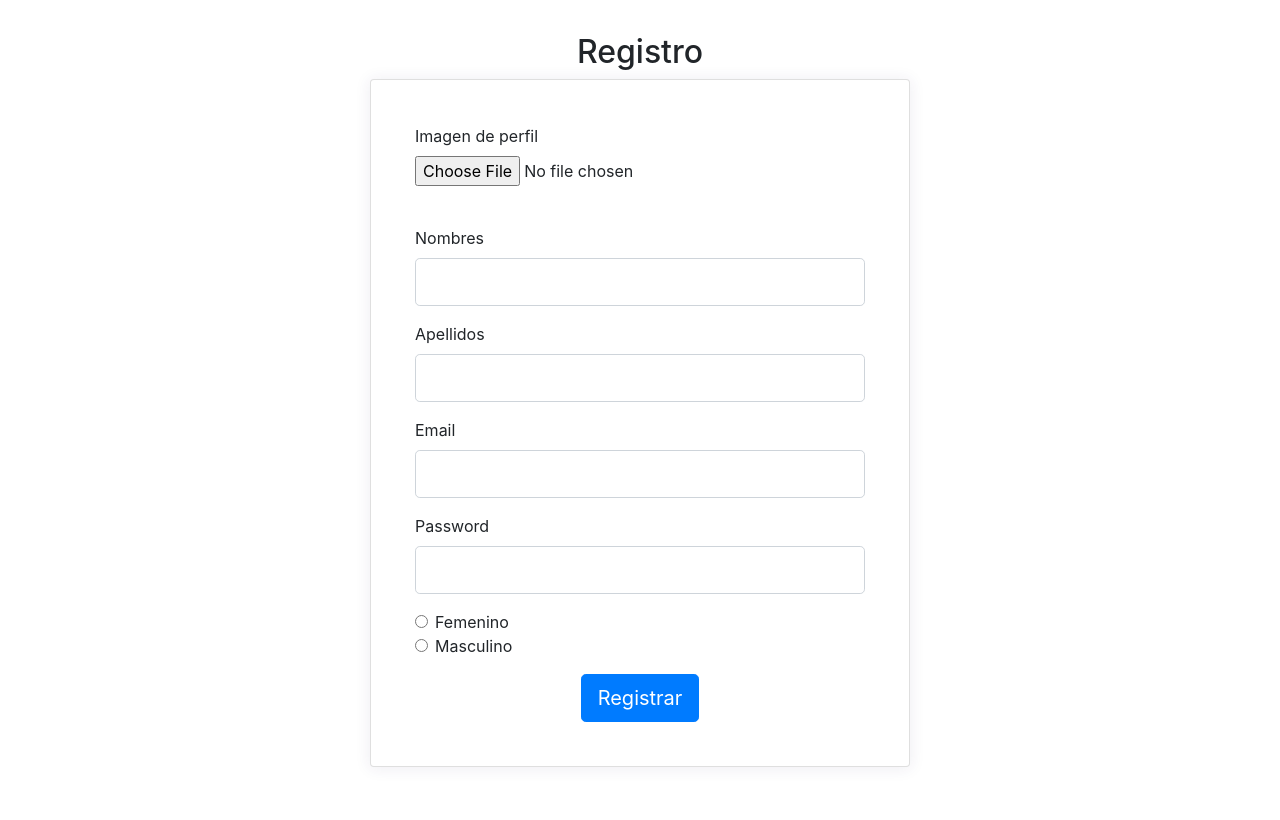
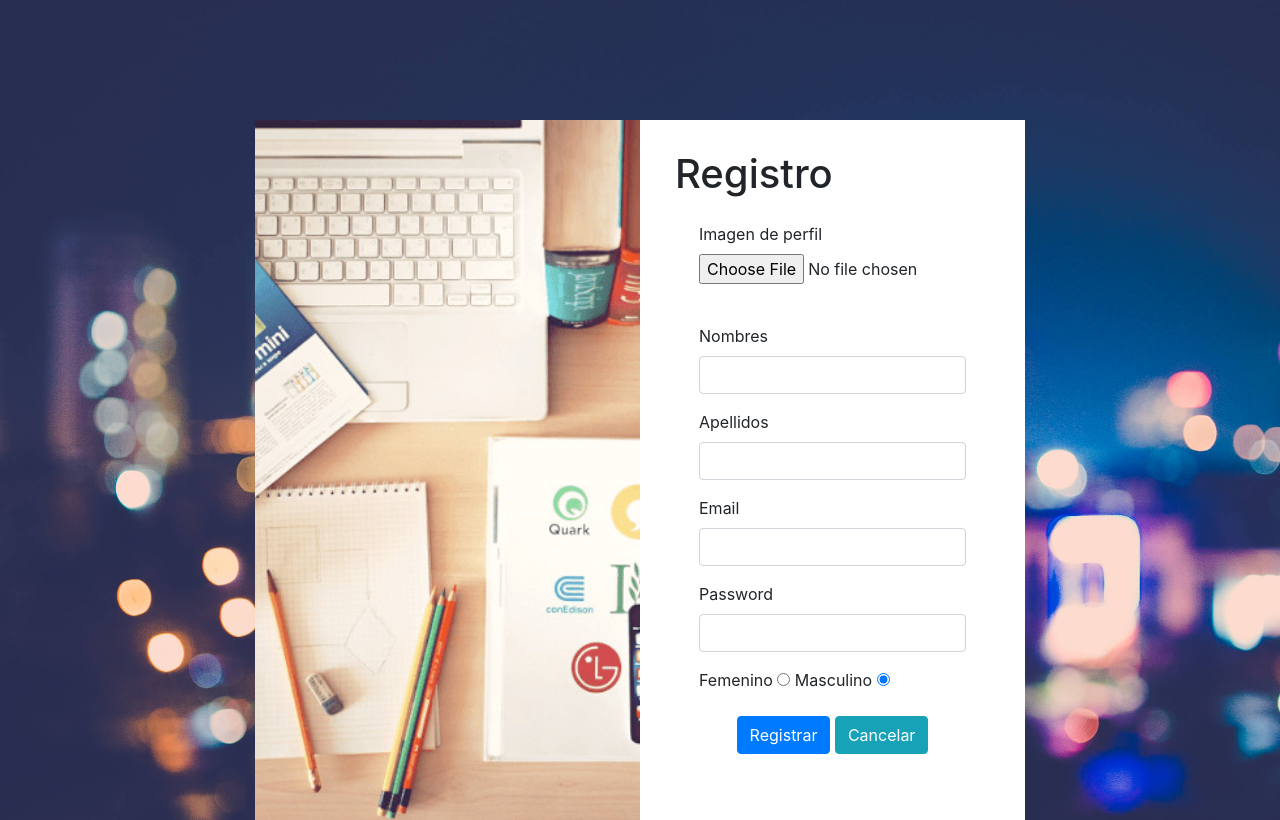
Before and after one commit to nlemarodriguez/Programacion-segura, a Flask app: page /registro in a window 1280 px wide. Before the commit the page ends 767 px from the top, so only its background shows below. Run offline with Flask 2, Linux system fonts and the light colour scheme; some libraries are stand-ins or nearby versions.

Commit message:
Se ajusta registro

```diff
--- a/static/css/registro.css
+++ b/static/css/registro.css
@@ -1,29 +1,73 @@
-body {
-    margin-top: 20px;
-    background-color: #f2f3f8;
+html{
+    background: url("/../../static/imagenes/background.jpg") no-repeat;
+	background-size: cover;
+    min-height: 100%;
 }
 
-.card {
-    margin-bottom: 1.5rem;
-    box-shadow: 0 1px 15px 1px rgba(52, 40, 104, .08);
+body{
+	background-color: transparent;
 }
 
-.card {
-    position: relative;
-    display: -ms-flexbox;
-    display: flex;
-    -ms-flex-direction: column;
-    flex-direction: column;
-    min-width: 0;
-    word-wrap: break-word;
-    background-color: #fff;
-    background-clip: border-box;
-    border: 1px solid #e5e9f2;
-    border-radius: .2rem;
+#registration-form{
+	max-width: 800px;
+	margin: 120px auto;
 }
 
-.thumb {
-    height: 300px;
-    border: 1px solid #000;
-    margin: 10px 5px 0 0;
+#registration-form .image{
+	float:left;
+	background-image: url("/../../static/imagenes/desk.jpg");
+	height: 700px;
+	width: 50%;
+	background-size: cover;
+	background-position: 25%;
 }
+
+#registration-form .frm{
+	float:right;
+	height: 700px;
+    width: 50%;
+    min-width: 250px;
+    padding: 0 35px;
+    background-size: 100% 100%;
+    background-color: white;
+}
+
+#registration-form h1{
+	margin-top: 30px;
+	margin-bottom: 20px;
+}
+
+
+@media screen and (max-width: 700px){
+	#registration-form .image{
+		width: 30%;
+	    background-position: 60%;
+	}
+
+	#registration-form .frm{
+		width: 70%;
+	}
+
+	#registration-form .form-control{
+		width: 100%;
+	}
+}
+
+@media screen and (max-width: 500px){
+	#registration-form .image{
+		display: none;
+	}
+
+	#registration-form .frm{
+		width: 100%;
+	}
+
+	#registration-form h1{
+		text-align: center;
+	}
+
+	#registration-form .btn{
+		width: 100%;
+		margin-top: 20px;
+	}
+}
--- a/templates/registro.html
+++ b/templates/registro.html
@@ -1,17 +1,14 @@
-<link href="//maxcdn.bootstrapcdn.com/bootstrap/4.1.1/css/bootstrap.min.css" rel="stylesheet" id="bootstrap-css">
-<script src="//maxcdn.bootstrapcdn.com/bootstrap/4.1.1/js/bootstrap.min.js"></script>
-<script src="//cdnjs.cloudflare.com/ajax/libs/jquery/2.2.4/jquery.min.js"></script>
-<!------ Include the above in your HEAD tag ---------->
+<!DOCTYPE html>
+<html>
 
-
-<html>
 <head>
-
-    <link rel="stylesheet" href="{{ url_for('static', filename='css/registro.css') }}">
+    <meta name="viewport" content="width=device-width, initial-scale=1">
+    <meta charset="utf-8">
+    <title></title>
+    <link rel="stylesheet" type="text/css" href="/static/css/registro.css">
     <link href="//maxcdn.bootstrapcdn.com/bootstrap/4.1.1/css/bootstrap.min.css" rel="stylesheet" id="bootstrap-css">
     <script src="//maxcdn.bootstrapcdn.com/bootstrap/4.1.1/js/bootstrap.min.js"></script>
     <script src="//cdnjs.cloudflare.com/ajax/libs/jquery/3.2.1/jquery.min.js"></script>
-    <!------ Include the above in your HEAD tag ---------->
     <style>
         .foto_perfil_busqueda {
             max-width: 100%;
@@ -23,18 +20,24 @@
         }
     </style>
 </head>
-<body id="LoginForm">
-<div class="container h-100">
-    <div class="row h-100">
-        <div class="col-sm-10 col-md-8 col-lg-6 mx-auto d-table h-100">
-            <div class="d-table-cell align-middle">
 
-                <div class="text-center mt-4">
-                    <h1 class="h2">Registro</h1>
+<body>
+<div class="container" id="registration-form">
+    <div class="image"></div>
+    <div class="frm">
+        <h1>Registro</h1>
+        {% with messages = get_flashed_messages() %}
+                {% if messages %}
+                    {% for message in messages %}
+                        <div class="alert alert-danger alert-dismissible fade show" role="alert">
+                            {{ message }}
+                            <button type="button" class="close" data-dismiss="alert" aria-label="Close">
+                                <span aria-hidden="true">&times;</span>
+                            </button>
                         </div>
-
-                <div class="card">
-                    <div class="card-body">
+                    {% endfor %}
+                {% endif %}
+            {% endwith %}
         <div class="m-sm-4">
             <form action="/registrar_usuario" method="POST" enctype="multipart/form-data">
                 <div class="form-group">
@@ -45,21 +48,21 @@
                 </div>
                 <div class="form-group">
                     <label>Nombres</label>
-                                    <input class="form-control form-control-lg" type="text" name="first_name">
+                    <input class="form-control" required type="text" name="first_name">
                 </div>
                 <div class="form-group">
                     <label>Apellidos</label>
-                                    <input class="form-control form-control-lg" type="text" name="last_name">
+                    <input class="form-control" required type="text" name="last_name">
                 </div>
                 <div class="form-group">
                     <label>Email</label>
-                                    <input class="form-control form-control-lg" type="email" name="email">
+                    <input class="form-control" required type="email" name="email">
                 </div>
                 <div class="form-group">
                     <label>Password</label>
-                                    <input class="form-control form-control-lg" type="password" name="password">
+                    <input class="form-control" required type="password" name="password">
                 </div>
-                                {#<div class="form-group">
+                <div class="form-group">
                     <div>
                         <label class="radio-container">Femenino
                             <input type="radio" checked="checked" value="F" name="gender">
@@ -68,27 +71,12 @@
                             <input type="radio" checked="checked" value="M" name="gender">
                         </label>
                     </div>
-                                        </div>#}
-                                <div class="form-check">
-                                    <input class="form-check-input" type="radio" name="gender" id="femenino" value="F">
-                                    <label class="form-check-label" for="femenino">Femenino</label>
                 </div>
-                                <div class="form-check">
-                                    <input class="form-check-input" type="radio" name="gender" id="masculino" value="M">
-                                    <label class="form-check-label" for="masculino">Masculino</label>
-                                </div>
-
                 <div class="text-center mt-3">
-                                    <button type="submit" class="btn btn-lg btn-primary">Registrar</button>
+                    <button type="submit" class="btn btn-primary">Registrar</button>
+                    <a class = "btn btn-info" href="/">Cancelar</a>
                 </div>
             </form>
-                        </div>
-
-
-                    </div>
-                </div>
-
-            </div>
         </div>
     </div>
 </div>
@@ -121,4 +109,5 @@
 </script>
 
 </body>
+
 </html>
```
Also changed, not shown: templates/login.html (+4 -10 lines), static/imagen_perfil/image.png (deleted), static/imagen_perfil/man-img.png (added), static/imagen_perfil/woman-img.png (added), static/imagenes/background.jpg (added), static/imagenes/desk.jpg (added). Lines whose indentation alone changed are shown as unchanged.
